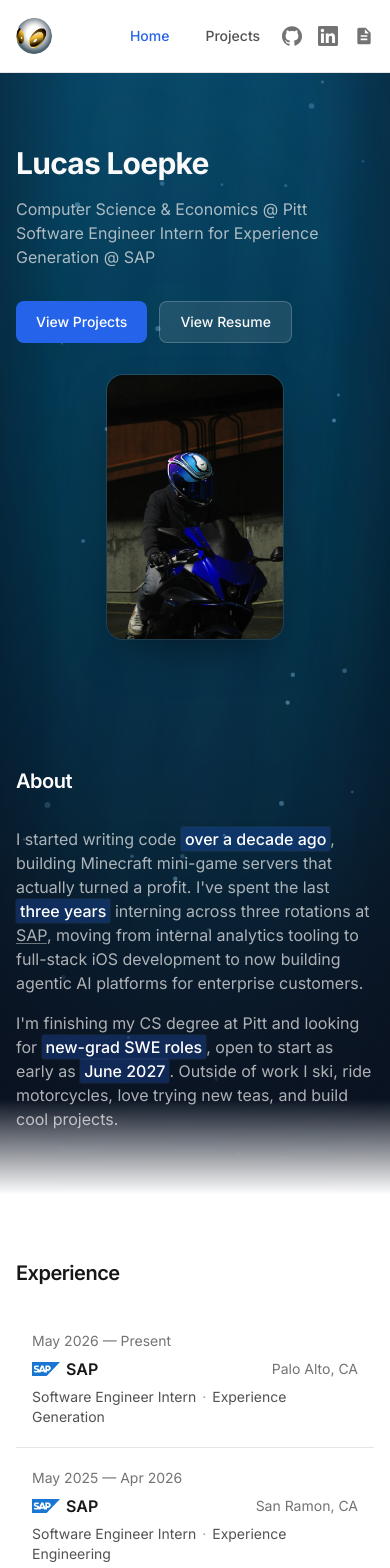
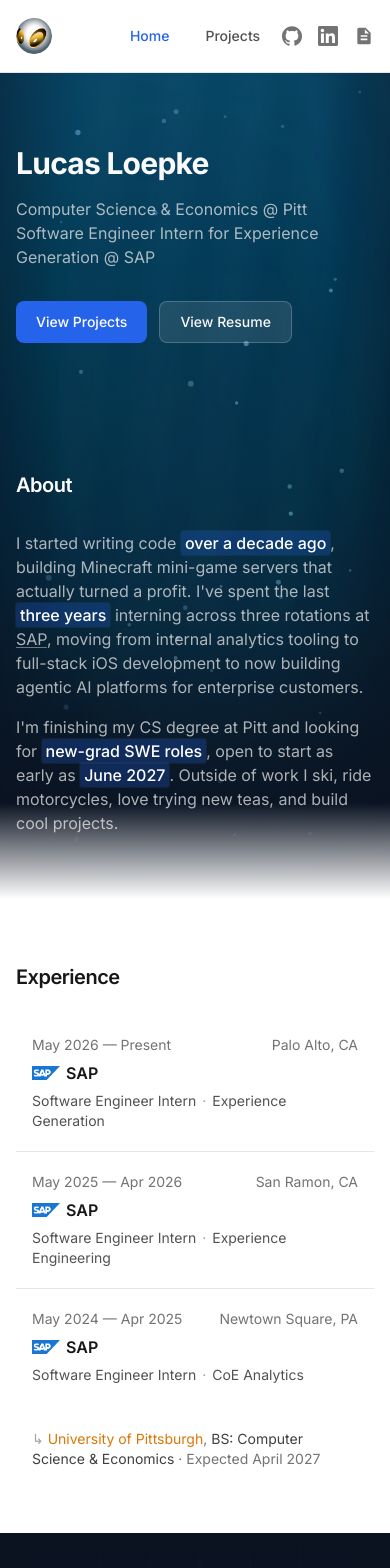
Before and after one commit to lucasloepke/lucasloepke.github.io, a React (Vite) app: page / in a window 390 px wide. Shown: the top 1568 px of the page. Built offline with nearby package versions, Linux system fonts and the light colour scheme.

Commit message:
home page

```diff
--- a/src/pages/Home.tsx
+++ b/src/pages/Home.tsx
@@ -72,7 +72,7 @@
                   </a>
                 </div>
               </div>
-              <picture className="relative z-10 mx-auto mt-8 block w-44 md:absolute md:top-0 md:right-8 md:mt-0 md:w-[clamp(13rem,22vw,16rem)] md:-translate-x-20 md:-translate-y-12">
+              <picture className="absolute top-0 right-8 z-10 hidden w-[clamp(13rem,22vw,16rem)] -translate-x-20 -translate-y-12 md:block">
                 <source srcSet="/portrait.webp" type="image/webp" />
                 <img
                   src="/portrait.jpg"
@@ -161,8 +161,9 @@
                   key={entry.id}
                   className="grid grid-cols-1 gap-x-8 gap-y-1 px-4 py-5 transition-colors duration-150 hover:bg-accent/5 dark:hover:bg-accent/10 sm:grid-cols-[11rem_1fr]"
                 >
-                  <div className="whitespace-nowrap text-sm text-neutral-500 dark:text-neutral-400">
-                    {entry.dates}
+                  <div className="flex items-baseline justify-between gap-x-3 text-sm text-neutral-500 dark:text-neutral-400 sm:block">
+                    <span className="whitespace-nowrap">{entry.dates}</span>
+                    <span className="whitespace-nowrap sm:hidden">{entry.location}</span>
                   </div>
                   <div>
                     <div className="flex flex-wrap items-center justify-between gap-x-4 gap-y-1">
@@ -182,7 +183,7 @@
                           {entry.company}
                         </span>
                       )}
-                      <span className="text-sm text-neutral-500 dark:text-neutral-400">
+                      <span className="hidden text-sm text-neutral-500 dark:text-neutral-400 sm:inline">
                         {entry.location}
                       </span>
                     </div>
```
